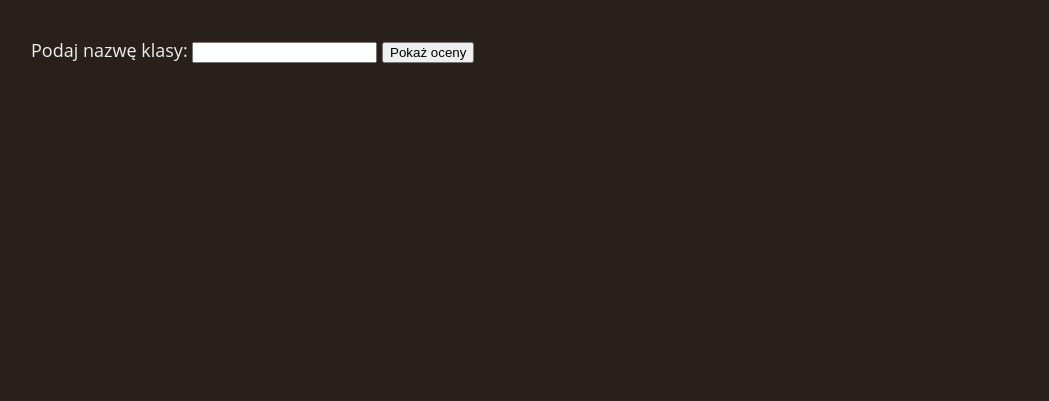
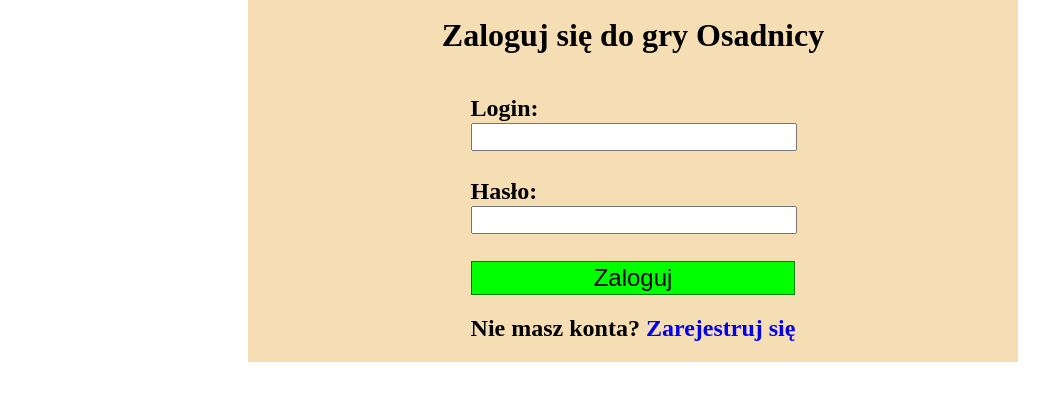
Before and after one commit to MichalZal/My-websites, a PHP site: page / in a window 1280 px wide. Shown: the top 401 px of the page, without its empty margins (7-1056 px from the left). Run offline with PHP 8.4, Linux system fonts and the light colour scheme.

Commit message:
Add files via upload

```diff
--- a/My other websites/Php website/index.php
+++ b/My other websites/Php website/index.php
@@ -1,105 +1,51 @@
+<?php
+    session_start();
+
+    if (isset($_SESSION['zalogowany']) && ($_SESSION['zalogowany']) == true)
+    {
+        header('Location: gra.php');
+        exit();
+    }
+?>
 <!DOCTYPE html>
 <html lang="en">
 <head>
     <meta charset="UTF-8">
-    <meta http-equiv="X-UA-Compatible" content="IE=edge">
-    <meta name="viewport" content="width=device-width, initial-scale=1.0">
-    <title> Pierwsza strona w PHP </title>
+    <meta name="viewport" content="width=device-width">
+    <meta http-equiv="X-UA-Compatible" content="IE=edge, chrome=1">
+    <meta name="description" content="PHP2">
     <meta name="author" content="Michał">
-    <meta name="description" content="PHP moja strona">
-    <meta name="keywords" content="xd">
+    <title>Zaloguj</title>
 
     <link rel="stylesheet" href="styles.css">
 </head>
 <body>
-    <form action="index.php" method="post">
-        <label>
-            Podaj nazwę klasy: <input type="text" name="klasa">
-        </label>
-        <input type="submit" value="Pokaż oceny" class="btn">
-    </form>
+    <div class="container">
+        <h1> Zaloguj się do gry Osadnicy <h2>
+        <form action="zaloguj.php" method="post">
+            <label for="log">Login:</label><br>
+            <input type="text" name="log" id="log">
 
+            <br><br>
+
+            <label for="pass">Hasło:</label><br>
+            <input type="password" name="pass" id="pass">
+
+            <br><br>
+            <div><input type="submit" value="Zaloguj" class="btn"></div>
+
+            <div class="signup">Nie masz konta? <a href="rejestracja.php">Zarejestruj się</a></div>
+            <div class="srodek">
 <?php
 
-    if(isset($_POST["klasa"]))
-    {
-        if (empty($_POST["klasa"]))
-        {
-            echo '<span style="color: yellow;">Nie podano nazwy klasy!</span>';
-        }
-        else if ($_POST["klasa"] == "1")
-        {
-            echo '<span style="color: red;">Ale to musi być klasa</span>';
-        }
-        else
-        {
-            require_once "config.php";
-            $connection = mysqli_connect($host, $user, $password, $db) or die("Błąd połączenia");
-
-            mysqli_set_charset($connection, "utf8");
-
-            // if(!$connection)
-            // {
-            //     echo "Błąd połączenia!";
-            // }
-            // else
-            // {
-            //     echo "Hurra!";
-            // }
-
-            $klasa = $_POST["klasa"];
-            $q = "SELECT imie, Nazwisko, Srednia_ocen FROM  uczen, klasa WHERE nazwa = '$klasa' and klasa.id = uczen.id_klasy";
-
-            $result = mysqli_query($connection, $q) or die("Problem z odczytem danych");
-            $ile = mysqli_num_rows($result);
-
-            if ($ile == 0)
+            if (isset($_SESSION['blad']))
             {
-                echo '<span style="color: red;">Nie ma takiej klasy w szkole!</span>';
-            }
-            else
-            {
-
-echo <<< END
-    <table>
-        <thead>
-            <tr>
-                <th>Imię</th>
-                <th>Nazwisko</th>
-                <th>Srednia Ocen</th>
-            </tr>
-        </thead>
-        <tbody>
-END;
-                $suma = 0;
-
-                while($row = mysqli_fetch_assoc($result))
-                {
-                    echo "\n\t\t\t<tr>";
-
-                    foreach($row as $col)
-                    {
-                        echo "<td>$col</td>";
-                    }
-
-                    echo "</tr>";
-                    $suma += $row["Srednia_ocen"];
-
-                    // echo "\r\n\t\t\t<tr><td>".$row["imie"]."</td><td>".$row["Nazwisko"]."</td><td>".
-                    // $row["Srednia_ocen"]."</td></tr>";
-                }
-echo <<< END
-\n
-        </tbody>
-    </table>
-END;
-
-                echo "<p>Średnia klasy: ".round($suma / $ile, 2)."</p>";
+                echo '<div class="blad">'.$_SESSION['blad']."</div>";
             }
 
-            mysqli_close($connection);
-        }
-    }
 ?>
+            </div>
+        </form>
+    </div>
 </body>
 </html>
--- a/My other websites/Php website/styles.css
+++ b/My other websites/Php website/styles.css
@@ -1,26 +1,107 @@
 body
 {
-    padding: 30px;
-    background-color: #29201b;
-    color: #efefef;
-    font-family:'Open Sans', sans-serif;
-    font-size: 18px;
+    background-color: #fff;
+    color: black;
+    margin: 0px;
+    padding: 0px;
 }
 
-form
+.btn
 {
-    margin-bottom: 20px;
+    font-size:1.5rem;
+    width: 100%;
+    background-color: lime;
+    padding: .1rem .5rem;
+    margin-left: auto;
+    border: 1px solid green;
 }
 
-table
+input
 {
-    border-collapse: collapse;
-    border-spacing: 0;
+    width: 98%;
+    font-size: 1.2rem;
+}
+.container
+{
+    display: flex;
+    flex-direction: column;
+    justify-content: center;
+    align-items:center;
+    background-color: wheat;
+    margin: 0 auto;
+    width: 60%;
+    border: .5px solid wheat;
 }
 
-th, td
+.container h1
 {
-    border: 1px solid white;
+    margin-top:0px;
+    padding-top: 1rem;
+}
+
+#user
+{
+    text-transform: capitalize;
+    margin-bottom: 1rem;
+    font-size: 1.5rem;
+    font-family: 'Gill Sans', 'Gill Sans MT', Calibri, 'Trebuchet MS', sans-serif;
+}
+
+.blad
+{
+
+    width: 75%;
+    text-transform: capitalize;
+    display: inline-block;
+    font-size: 1.2rem;
+}
+
+#logout
+{
+    padding: 10px 0px;
+}
+
+.signup
+{
+    margin-top: 20px;
+}
+
+.signup a
+{
+    text-decoration: none;
+    border-radius: 2rem;
+}
+
+.signup a:hover
+{
+    text-decoration: underline;
+}
+
+.pole
+{
+    margin-bottom: 15px;
+}
+
+#regulamin {
+    width: 10%;
+}
+
+h5
+{
+    margin-top: 0px;
+    display: inline-block;
+}
+
+.r-btn
+{
+    background-color: lime;
     padding: 5px;
+    border: 1px solid green;
+}
+
+.srodek {
+    margin-left: auto;
+    margin-right: auto;
     text-align: center;
+    width: 100%;
 }
```
Also changed, not shown: My other websites/Php website/dbconnect.php (added, +8 -0 lines), My other websites/Php website/gra.php (added, +55 -0 lines), My other websites/Php website/logout.php (added, +9 -0 lines), My other websites/Php website/rejestracja.php (added, +48 -0 lines), My other websites/Php website/uzytkownicy.sql (added, +77 -0 lines), My other websites/Php website/zaloguj.php (added, +81 -0 lines), My other websites/Php website/zarejestruj.php (added, +14 -0 lines).
